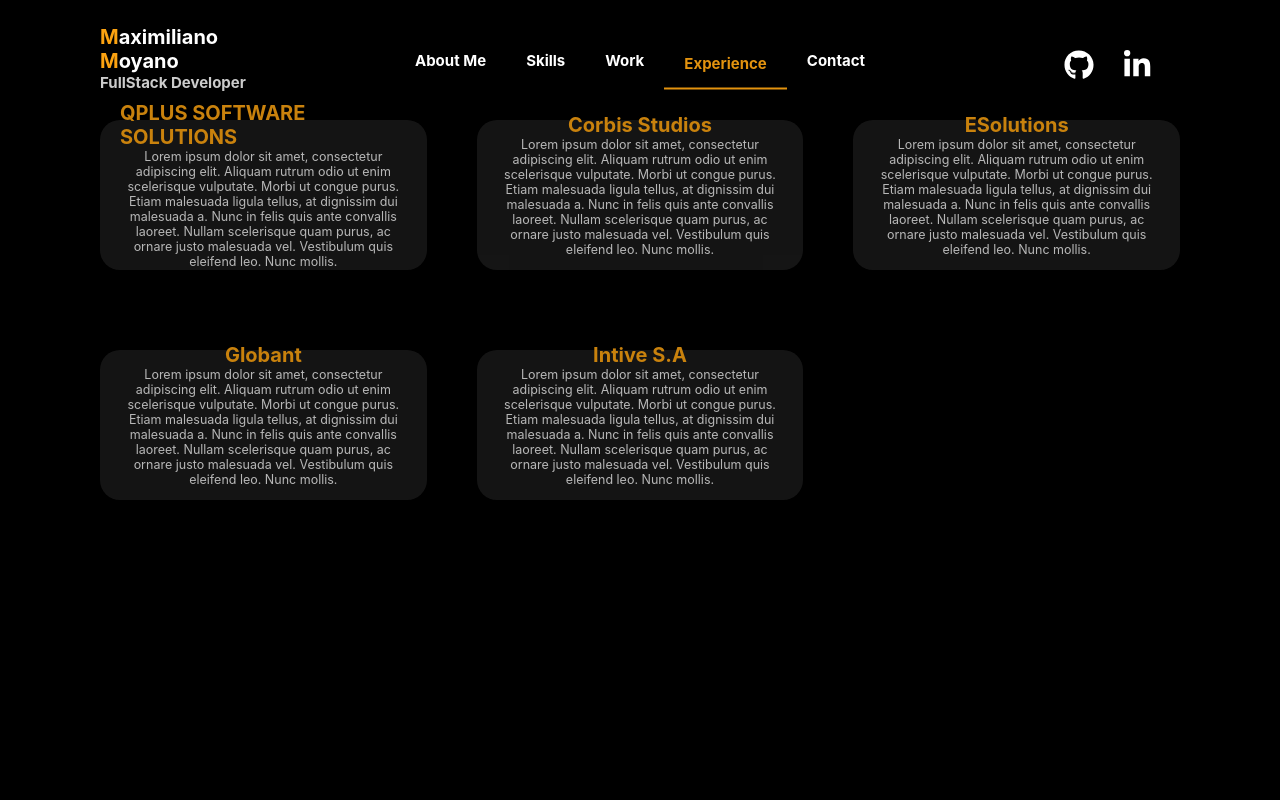
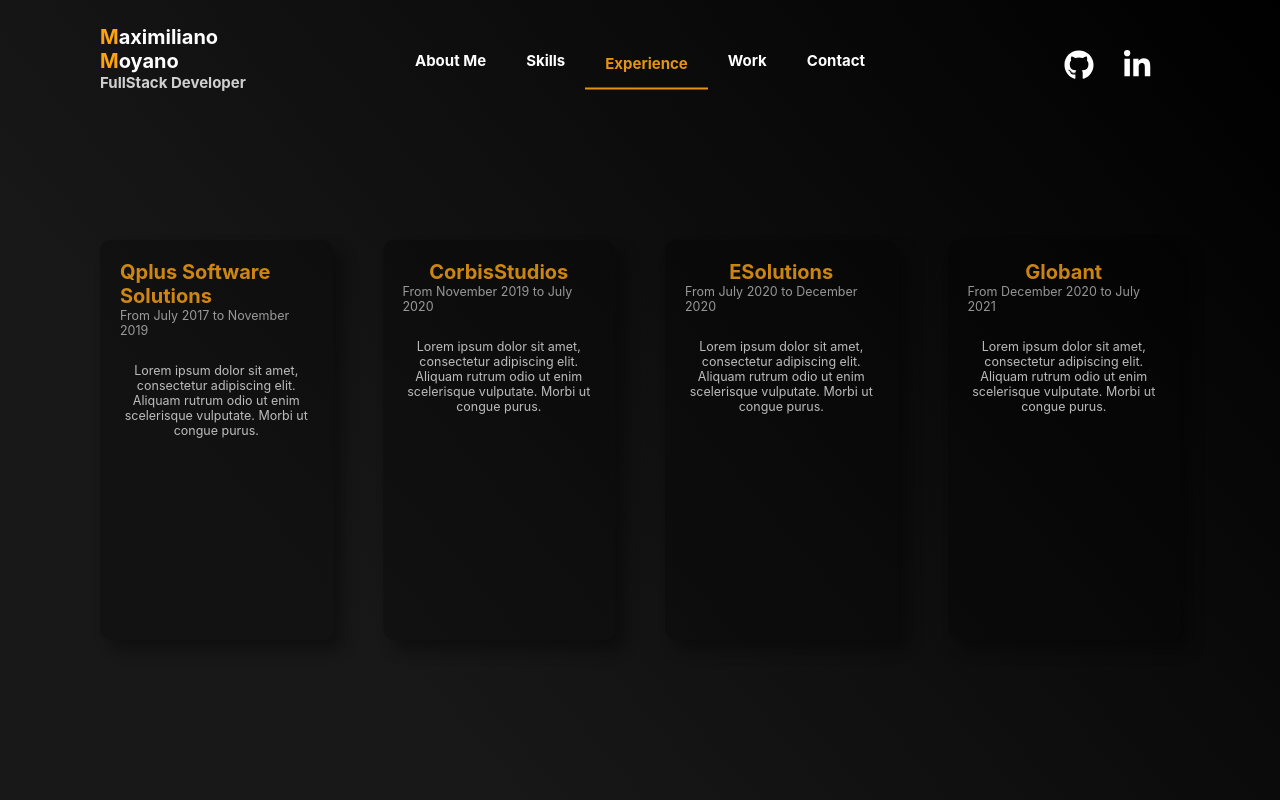
Before and after one commit to MaxHMoyano/MyPortfolio, a React app: page /experience in a window 1280 px wide. Built offline with nearby package versions, Linux system fonts and the light colour scheme; the HTML template or start-up script is replaced by a standard one.

Commit message:
details added to experience & skills

```diff
--- a/src/components/Experience/Experience.tsx
+++ b/src/components/Experience/Experience.tsx
@@ -1,64 +1,56 @@
-import React, { useState } from 'react';
+import React from 'react';
 import styled from 'styled-components';
 import { IExperience } from 'Models/experience';
-const Time = styled.h3`
-  opacity: 0;
-  transition: all ease 0.3s;
-  font-size: 1.5rem;
-  border-top: 1px solid ${(props) => props.theme.colors.secondary};
-  width: 100%;
-  display: flex;
-  justify-content: center;
-  color: ${(props) => props.theme.colors.light};
+
+const Name = styled.h2`
+  font-size: 2rem;
+  color: ${(props) => props.theme.colors.primary};
 `;
 
 const Description = styled.p`
   text-align: center;
   font-size: 1.25rem;
 `;
-const Name = styled.h2`
-  font-size: 2rem;
-  color: ${(props) => props.theme.colors.primary};
+
+const Time = styled.p`
+  opacity: 0.8;
+  font-size: 1.25rem;
+  margin-bottom: 2.5rem;
 `;
 
 const Container = styled.div`
   display: flex;
   flex-direction: column;
-  justify-content: center;
   align-items: center;
-  background-color: rgba(255, 255, 255, 0.1);
-  height: 150px;
+  background: rgba(0, 0, 0, 0.3);
+  height: 100%;
   padding: 2rem;
-  border-radius: 2rem;
+  border-radius: 1rem;
+  box-shadow: 1rem 1rem 16px #0007;
+  cursor: pointer;
   transition: all ease 0.3s;
-  cursor: pointer;
   opacity: 0.8;
   &:hover {
-    height: 180px;
+    background: rgba(0, 0, 0, 0.6);
+    box-shadow: 1rem 1rem 16px #000f;
     transform: translateY(0.5rem);
-    background-color: rgba(255, 255, 255, 0.2);
     opacity: 1;
-    > ${Time} {
-      opacity: 1;
-      margin-top: 1.5rem;
-      padding-top: 1.5rem;
-    }
   }
 `;
 
 const Wrapper = styled.div`
-  flex: 0 0 30%;
-  height: 180px;
-  margin-bottom: 3rem;
+  height: 50vh;
 `;
 
-const Experience: React.FC<IExperience> = ({ name, description, time }) => {
+const Experience: React.FC<IExperience> = ({ name, description, from, to }) => {
   return (
     <Wrapper>
       <Container>
         <Name>{name}</Name>
+        <Time>
+          From {from} to {to}
+        </Time>
         <Description>{description}</Description>
-        <Time>{time}</Time>
       </Container>
     </Wrapper>
   );
--- a/src/components/MainContent/MainContent.tsx
+++ b/src/components/MainContent/MainContent.tsx
@@ -6,12 +6,8 @@
 
 const Wrapper = styled.div`
   padding: 0rem 10rem 4rem 10rem;
-`;
-
-const TransitionGroupStyled = styled(TransitionGroup)`
+  > * {
     height: 100%;
-  > * {
-    height: inherit;
   }
 `;
 
@@ -20,8 +16,6 @@
 
   return (
     <Wrapper>
-      <TransitionGroupStyled>
-        <CSSTransition timeout={300} classNames={'fade'} key={location.key}>
       <Switch location={location}>
         <Route path={'/'} exact>
           <About />
@@ -39,8 +33,6 @@
           <Contact />
         </Route>
       </Switch>
-        </CSSTransition>
-      </TransitionGroupStyled>
     </Wrapper>
   );
 };
--- a/src/components/Navbar/Navbar.tsx
+++ b/src/components/Navbar/Navbar.tsx
@@ -24,8 +24,8 @@
   const [navItems] = useState<INavItem[]>([
     { name: 'About Me', icon: 'user', url: '/' },
     { name: 'Skills', icon: 'user', url: 'skills' },
+    { name: 'Experience', icon: 'user', url: 'experience' },
     { name: 'Work', icon: 'user', url: 'work' },
-    { name: 'Experience', icon: 'user', url: 'experience' },
     { name: 'Contact', icon: 'user', url: 'contact' },
   ]);
 
--- a/src/components/shared/LoadingBar/LoadingBar.tsx
+++ b/src/components/shared/LoadingBar/LoadingBar.tsx
@@ -15,6 +15,7 @@
 const Bar = styled.div<ILoadingBar>`
   height: 0.25rem;
   background-color: ${(props) => (props.color ? props.color : props.theme.colors.primary)};
+  box-shadow: 0 0.5rem 1rem ${(props) => (props.color ? props.color : props.theme.colors.primary)};
   border-radius: 10px;
   width: ${(props) => props.percentage}%;
   animation: ${(props) => growth(props.percentage)} 1s forwards;
@@ -42,6 +43,7 @@
     ${Bar} {
       height: 1rem;
       opacity: 1;
+      box-shadow: none;
     }
     ${Time} {
       opacity: 1;
--- a/src/components/shared/LoadingBarList/LoadingBarList.tsx
+++ b/src/components/shared/LoadingBarList/LoadingBarList.tsx
@@ -17,9 +17,10 @@
 
 const Wrapper = styled.div`
   padding: 2rem;
+  background: rgba(0, 0, 0, 0.1);
   &:hover {
     transition: all ease 0.3s;
-    background-color: rgba(255, 255, 255, 0.05);
+    background: rgba(0, 0, 0, 0.6);
     ${Title} {
       opacity: 1;
     }
--- a/src/models/experience.ts
+++ b/src/models/experience.ts
@@ -1,5 +1,6 @@
 export interface IExperience {
   name: string;
   description: string;
-  time: string;
+  from: string;
+  to: string;
 }
--- a/src/routes/experience/Experience.tsx
+++ b/src/routes/experience/Experience.tsx
@@ -4,43 +4,41 @@
 import Experience from 'Components/Experience/Experience';
 const Wrapper = styled.div`
   display: grid;
-  grid-template-columns: repeat(3, 1fr);
-  grid-auto-rows: 200px;
+  grid-template-columns: repeat(4, 1fr);
   row-gap: 3rem;
   column-gap: 5rem;
+  align-items: center;
 `;
 
 const ExperiencePage: React.FC = () => {
   const [experiences] = useState<IExperience[]>([
     {
-      name: 'QPLUS SOFTWARE SOLUTIONS',
+      name: 'Qplus Software Solutions',
       description:
-        'Lorem ipsum dolor sit amet, consectetur adipiscing elit. Aliquam rutrum odio ut enim scelerisque vulputate. Morbi ut congue purus. Etiam malesuada ligula tellus, at dignissim dui malesuada a. Nunc in felis quis ante convallis laoreet. Nullam scelerisque quam purus, ac ornare justo malesuada vel. Vestibulum quis eleifend leo. Nunc mollis. ',
-      time: '2 years',
+        'Lorem ipsum dolor sit amet, consectetur adipiscing elit. Aliquam rutrum odio ut enim scelerisque vulputate. Morbi ut congue purus.',
+      from: 'July 2017',
+      to: 'November 2019',
     },
     {
-      name: 'Corbis Studios',
+      name: 'CorbisStudios',
       description:
-        'Lorem ipsum dolor sit amet, consectetur adipiscing elit. Aliquam rutrum odio ut enim scelerisque vulputate. Morbi ut congue purus. Etiam malesuada ligula tellus, at dignissim dui malesuada a. Nunc in felis quis ante convallis laoreet. Nullam scelerisque quam purus, ac ornare justo malesuada vel. Vestibulum quis eleifend leo. Nunc mollis. ',
-      time: '6 months',
+        'Lorem ipsum dolor sit amet, consectetur adipiscing elit. Aliquam rutrum odio ut enim scelerisque vulputate. Morbi ut congue purus.',
+      from: 'November 2019',
+      to: 'July 2020',
     },
     {
       name: 'ESolutions',
       description:
-        'Lorem ipsum dolor sit amet, consectetur adipiscing elit. Aliquam rutrum odio ut enim scelerisque vulputate. Morbi ut congue purus. Etiam malesuada ligula tellus, at dignissim dui malesuada a. Nunc in felis quis ante convallis laoreet. Nullam scelerisque quam purus, ac ornare justo malesuada vel. Vestibulum quis eleifend leo. Nunc mollis. ',
-      time: '5 months',
+        'Lorem ipsum dolor sit amet, consectetur adipiscing elit. Aliquam rutrum odio ut enim scelerisque vulputate. Morbi ut congue purus.',
+      from: 'July 2020',
+      to: 'December 2020',
     },
     {
       name: 'Globant',
       description:
-        'Lorem ipsum dolor sit amet, consectetur adipiscing elit. Aliquam rutrum odio ut enim scelerisque vulputate. Morbi ut congue purus. Etiam malesuada ligula tellus, at dignissim dui malesuada a. Nunc in felis quis ante convallis laoreet. Nullam scelerisque quam purus, ac ornare justo malesuada vel. Vestibulum quis eleifend leo. Nunc mollis. ',
-      time: '6 months',
-    },
-    {
-      name: 'Intive S.A',
-      description:
-        'Lorem ipsum dolor sit amet, consectetur adipiscing elit. Aliquam rutrum odio ut enim scelerisque vulputate. Morbi ut congue purus. Etiam malesuada ligula tellus, at dignissim dui malesuada a. Nunc in felis quis ante convallis laoreet. Nullam scelerisque quam purus, ac ornare justo malesuada vel. Vestibulum quis eleifend leo. Nunc mollis. ',
-      time: '7 months',
+        'Lorem ipsum dolor sit amet, consectetur adipiscing elit. Aliquam rutrum odio ut enim scelerisque vulputate. Morbi ut congue purus.',
+      from: 'December 2020',
+      to: 'July 2021',
     },
   ]);
 
--- a/src/theme/GlobalStyle.tsx
+++ b/src/theme/GlobalStyle.tsx
@@ -11,22 +11,13 @@
     font-family: -apple-system, BlinkMacSystemFont, "Segoe UI", Roboto, Helvetica, Arial, sans-serif, "Apple Color Emoji", "Segoe UI Emoji", "Segoe UI Symbol";
   }
   body {
-    background-color: ${(props) => props.theme.colors.black};
+    background-color: #000000;
+    background-image: linear-gradient(230deg, #000000 0%, #181818 75%);
     color: ${(props) => props.theme.colors.light};
     overflow: hidden;
   }
   button {
     font-family: inherit;
   }
-  .fade-enter{
-    opacity: 0;
-  }
-  .fade-exit{
-    opacity: 0;
-  }
-  .fade-enter-active{
-    opacity: 1;
-    transition: opacity .3s ease-in;
-  }
 
 `;
```
Lines whose indentation alone changed are shown as unchanged.
